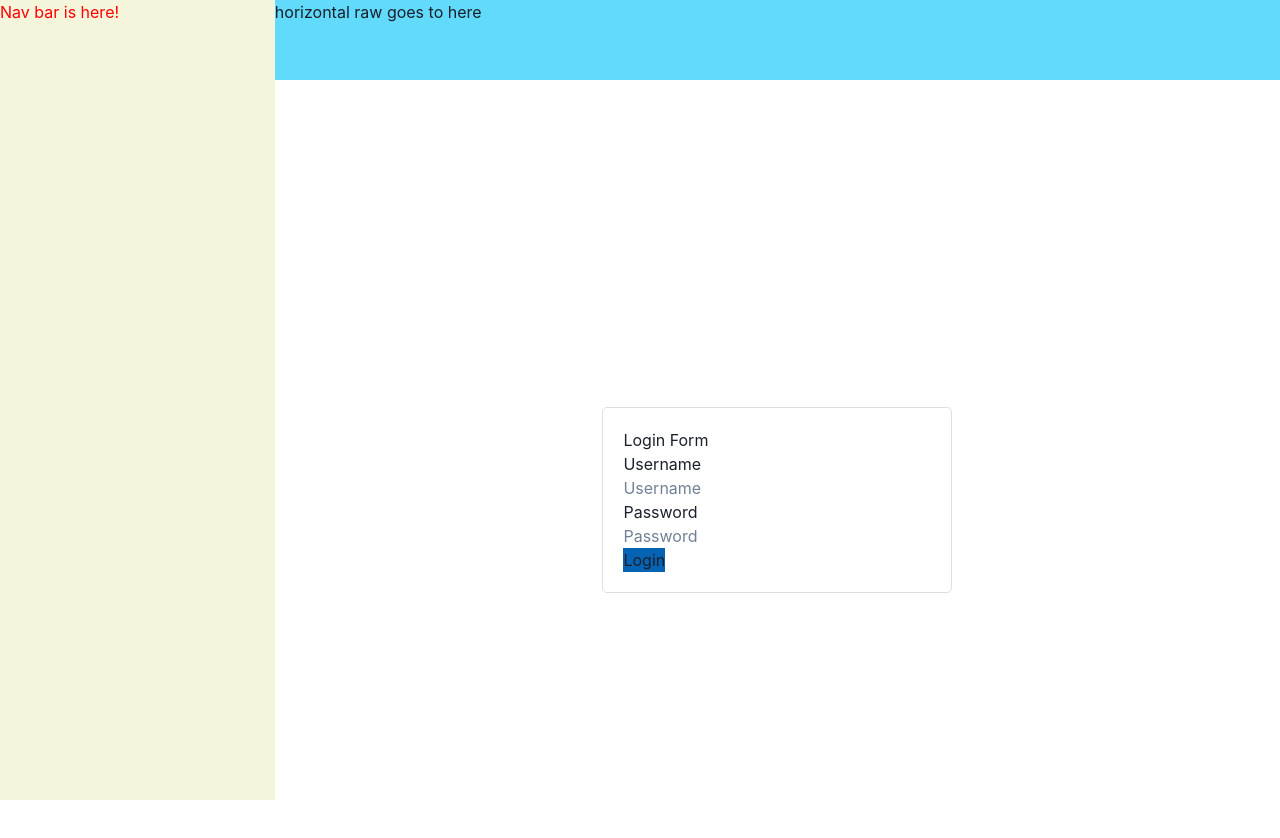
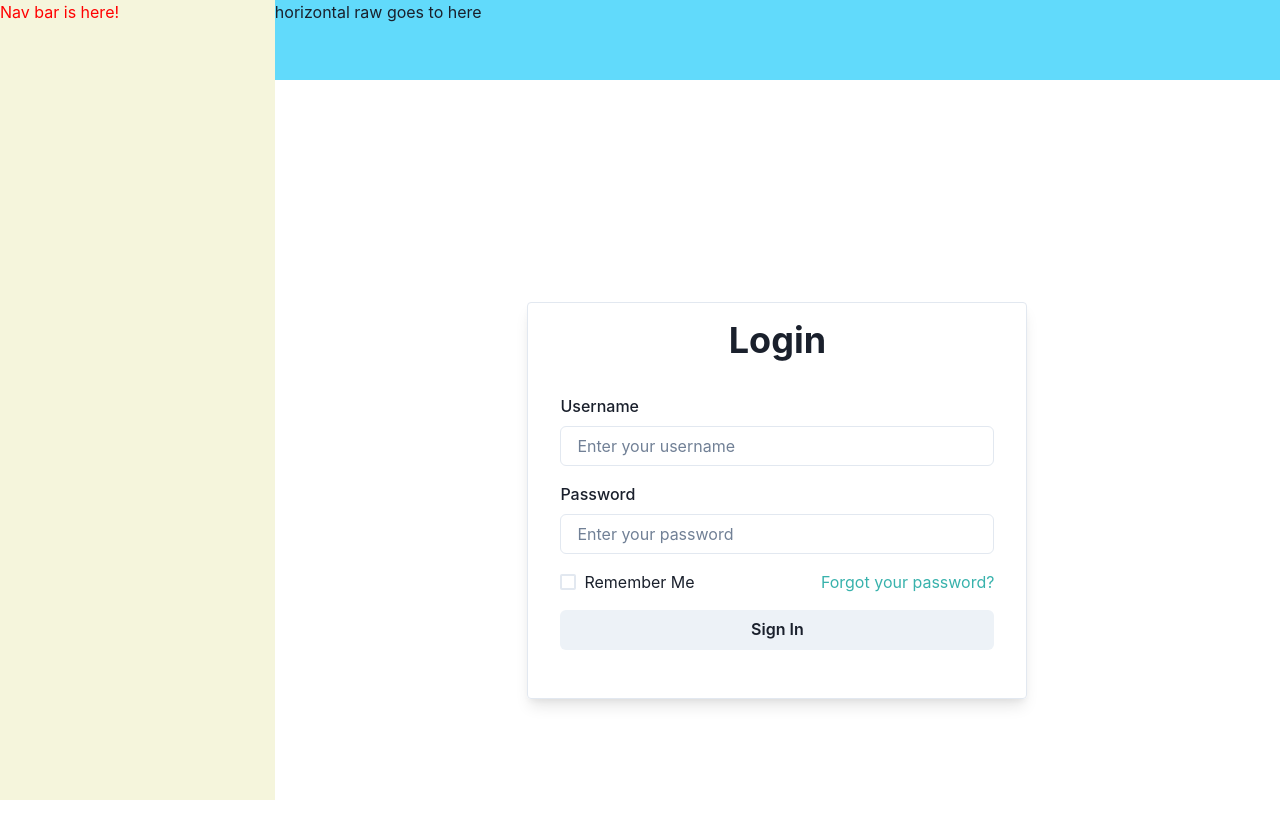
Before and after one commit to kelummadusanka/Time_Table_Management, a React (Create React App) app in the folder client/: page / in a window 1280 px wide. Shown: the top 838 px of the page. Built offline with nearby package versions, Linux system fonts and the light colour scheme.

Commit message:
Create login

```diff
--- a/client/src/Components/Login/Login.css
+++ /dev/null
@@ -1,39 +0,0 @@
-body {
-    background: rgb(2, 0, 36);
-    background: radial-gradient(
-      circle,
-      rgba(2, 0, 36, 1) 0%,
-      rgba(30, 54, 59, 1) 0%,
-      rgba(93, 93, 116, 1) 100%
-    );
-  }
-
-  .container {
-    display: flex !important;
-    flex-direction: column;
-    justify-content: center;
-    align-items: center;
-    height: 100vh;
-    max-width: 500px;
-    width: 100%;
-    margin: auto;
-  }
-  .container > form {
-    width: 70%;
-    border: 1px solid #dfdfdf;
-    padding: 20px;
-    border-radius: 5px;
-    background: #fff;
-  }
-  pre {
-    width: 70%;
-    color: #fff;
-    font-size: larger;
-  }
-
-  button {
-    background: #0563b4 !important;
-  }
-  p {
-    color: red;
-  }
--- a/client/src/Components/Login/Login.js
+++ b/client/src/Components/Login/Login.js
@@ -1,86 +1,220 @@
-import React from "react";
-import './Login.css';
-import { useState, useEffect } from "react";
+// import React from "react";
+// import Form from "react-bootstrap/Form";
+// import Button from "react-bootstrap/Button";
+// import './Login.css';
+// import { useState, useEffect } from "react";
 
-function Login() {
-    const initialValues = { username: "", email: "", password: "" };
-    const [formValues, setFormValues] = useState(initialValues);
-    const [formErrors, setFormErrors] = useState({});
-    const [isSubmit, setIsSubmit] = useState(false);
+// function Login() {
+//     const initialValues = { username: "", email: "", password: "" };
+//     const [formValues, setFormValues] = useState(initialValues);
+//     const [formErrors, setFormErrors] = useState({});
+//     const [isSubmit, setIsSubmit] = useState(false);
 
-    const handleChange = (e) => {
-        const { name, value } = e.target;
-        setFormValues({ ...formValues, [name]: value });
-    };
-    const handleSubmit = (e) => {
-        e.preventDefault();
-        setFormErrors(validate(formValues));
-        setIsSubmit(true);
-    };
-    useEffect(() => {
-        console.log(formErrors);
-        if (Object.keys(formErrors).length === 0 && isSubmit) {
-            console.log(formValues);
-        }
-    }, [formErrors]);
-    const validate = (values) => {
-        const errors = {};
-        const regex = /^[^\s@]+@[^\s@]+\.[^\s@]{2,}$/i;
-        if (!values.username) {
-            errors.username = "Username is required!";
-        }
-        if (!values.email) { errors.email = "Email is required!";
-        } else if (!regex.test(values.email)) {
-            errors.email = "This is not a valid email format!"; }
-        if (!values.password) {
-            errors.password = "Password is required";
-        } else if (values.password.length < 4) {
-            errors.password = "Password must be more than 4 characters";
-        } else if (values.password.length > 10) {
-            errors.password = "Password cannot exceed more than 10 characters";
-        }
-        return errors;
-    };
-    return (
-    <div className="container">
-    {/* {Object.keys(formErrors).length === 0 && isSubmit ?(
-         <div className="ui message success">Signed in successfully</div>
-         ) : (
-             <pre>{JSON.stringify(formValues, undefined, 2)}</pre>
-             )
-             }  */}
-             <form onSubmit={handleSubmit}>
-             <h1>Login Form</h1>
-             <div className="ui divider"></div>
-             <div className="ui form">
-             <div className="field"></div>
-                <div>
-                    <label>Username</label>
-                            <input
-                                    type="text"
-                                    name="username"
-                                    placeholder="Username"
-                                    value={formValues.username}
-                                    onChange={handleChange}
-                                />
-                </div>
-                <div>
-                    <label>Password</label>
-                        <input
-                                type="password"
-                                name="password"
-                                placeholder="Password"
-                                value={formValues.password}
-                                onChange={handleChange}
-                            />
-                        </div>
-                    <button className="fluid ui button blue">Login</button>
+//     const handleChange = (e) => {
+//         const { name, value } = e.target;
+//         setFormValues({ ...formValues, [name]: value });
+//     };
+//     const handleSubmit = (e) => {
+//         e.preventDefault();
+//         setFormErrors(validate(formValues));
+//         setIsSubmit(true);
+//     };
+//     useEffect(() => {
+//         console.log(formErrors);
+//         if (Object.keys(formErrors).length === 0 && isSubmit) {
+//             console.log(formValues);
+//         }
+//     }, [formErrors]);
+//     const validate = (values) => {
+//         const errors = {};
+//         const regex = /^[^\s@]+@[^\s@]+\.[^\s@]{2,}$/i;
+//         if (!values.username) {
+//             errors.username = "Username is required!";
+//         }
+//         if (!values.email) { errors.email = "Email is required!";
+//         } else if (!regex.test(values.email)) {
+//             errors.email = "This is not a valid email format!"; }
+//         if (!values.password) {
+//             errors.password = "Password is required";
+//         } else if (values.password.length < 4) {
+//             errors.password = "Password must be more than 4 characters";
+//         } else if (values.password.length > 10) {
+//             errors.password = "Password cannot exceed more than 10 characters";
+//         }
+//         return errors;
+//     };
+//     return (
+//     <div className="container">
+//     {/* {Object.keys(formErrors).length === 0 && isSubmit ?(
+//          <div className="ui message success">Signed in successfully</div>
+//          ) : (
+//              <pre>{JSON.stringify(formValues, undefined, 2)}</pre>
+//              )
+//              }  */}
+//              <Form onSubmit={handleSubmit}>
+//              <Form.Group size="lg" controlId="username" >
+//              <Form.Label>Username</Form.Label>
+//           <Form.Control
+//             autoFocus
+//             type="username"
+//             value={Text}
+//             onChange={(e) => setusername(e.target.value)}
+//           />
+//              </Form.Group>
+//              <h1>LOGIN</h1>
+//              <div className="ui divider"></div>
+//              <div className="ui form">
+//              <div className="field"></div>
+//                 <div>
+//                     <label>Username</label>
+//                             <input
+//                                     type="text"
+//                                     name="username"
+//                                     placeholder="Username"
+//                                     value={formValues.username}
+//                                     onChange={handleChange}
+//                                 />
+//                 </div>
+//                 <div>
+//                     <label>Password</label>
+//                         <input
+//                                 type="password"
+//                                 name="password"
+//                                 placeholder="Password"
+//                                 value={formValues.password}
+//                                 onChange={handleChange}
+//                             />
+//                         </div>
+//                     <button className="fluid ui button blue">Login</button>
 
-                </div>
-            </form>
-        </div>
-    );
+//                 </div>
+//             </Form>
+//         </div>
+//     );
+// }
+
+// import React, { useState } from "react";
+// import Form from "react-bootstrap/Form";
+// import Button from "react-bootstrap/Button";
+// import "./Login.css";
+
+// export default function Login() {
+//   const [email, setEmail] = useState("");
+//   const [password, setPassword] = useState("");
+
+//   function validateForm() {
+//     return email.length > 0 && password.length > 0;
+//   }
+
+//   function handleSubmit(event) {
+//     event.preventDefault();
+//   }
+
+//   return (
+//     <div className="Login">
+//       <Form onSubmit={handleSubmit}>
+//         <Form.Group size="lg" controlId="email">
+//           <Form.Label>Email</Form.Label>
+//           <Form.Control
+//             autoFocus
+//             type="email"
+//             value={email}
+//             onChange={(e) => setEmail(e.target.value)}
+//           />
+//         </Form.Group>
+//         <Form.Group size="lg" controlId="password">
+//           <Form.Label>Password</Form.Label>
+//           <Form.Control
+//             type="password"
+//             value={password}
+//             onChange={(e) => setPassword(e.target.value)}
+//           />
+//         </Form.Group>
+//         <Button block="true" size="lg" type="submit" disabled={!validateForm()}>
+//           Login
+//         </Button>
+//       </Form>
+//     </div>
+//   );
+// }
+
+
+import React from 'react'
+import {
+  ThemeProvider,
+  theme,
+  ColorModeProvider,
+  CSSReset,
+  Box,
+  Flex,
+  IconButton,
+  useColorMode,
+  Heading,
+  Text,
+  Link,
+  FormControl,
+  FormLabel,
+  Input,
+  Stack,
+  Checkbox,
+  Button
+} from '@chakra-ui/react'
+
+const VARIANT_COLOR = 'teal'
+
+const Login = () => {
+
+  return (
+    <><Flex minHeight='100vh' width='full' align='center' justifyContent='center'>
+    <Box
+      borderWidth={1}
+      px={4}
+      width='full'
+      maxWidth='500px'
+      borderRadius={4}
+      textAlign='center'
+      boxShadow='lg'
+    >
+      <Box p={4}>
+      <Box textAlign='center'>
+    <Heading>Login</Heading>
+    {/* <Text>
+      Or <Link color={`${VARIANT_COLOR}.500`}> trial</Link>
+    </Text> */}
+  </Box>
+  <Box my={8} textAlign='left'>
+    <form>
+
+      <FormControl>
+        <FormLabel>Username</FormLabel>
+        <Input type='email' placeholder='Enter your username' />
+      </FormControl>
+
+      <FormControl mt={4}>
+        <FormLabel>Password</FormLabel>
+        <Input type='password' placeholder='Enter your password' />
+      </FormControl>
+
+      <Stack isInline justifyContent='space-between' mt={4}>
+          <Box>
+            <Checkbox>Remember Me</Checkbox>
+          </Box>
+          <Box>
+            <Link color={`${VARIANT_COLOR}.400`}>Forgot your password?</Link>
+          </Box>
+      </Stack>
+
+      <Button variantColor={VARIANT_COLOR}  width='full' mt={4}>Sign In</Button>
+    </form>
+  </Box>
+      </Box>
+    </Box>
+  </Flex></>
+
+  )
 }
 
 
-export default Login;
+
+
+ export default Login;
```
